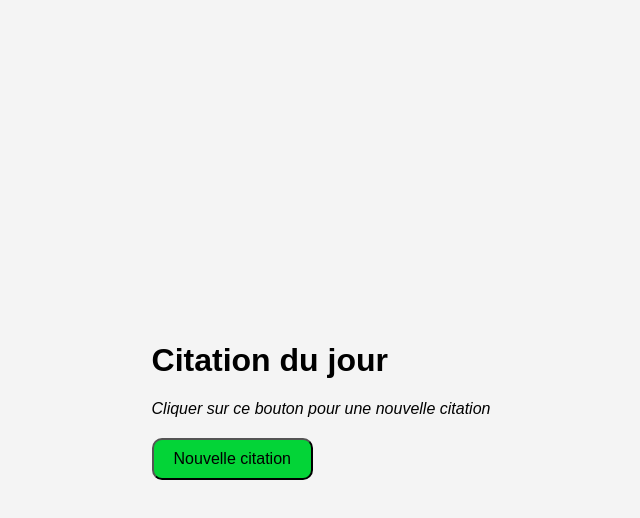
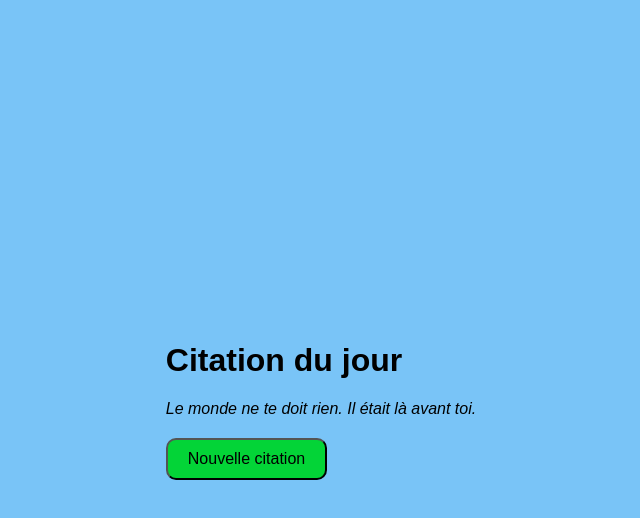
Before and after one commit to Moussa-coder/generateur-de-citation, a plain HTML site: page index.html in a window 1280 px wide. Both pictures are taken after a click on the button "Nouvelle citation". Shown: the whole page, without its empty margins (319-959 px from the left). Drawn offline with Linux system fonts and the light colour scheme.

Commit message:
Mise en place du js

```diff
--- a/index.css
+++ b/index.css
@@ -1,6 +1,6 @@
 body {
     font-family: Arial, sans-serif;
-    background-color: #f4f4f4;
+    background-color: #79c4f7;
     display: flex;
     justify-content: center;
     align-items: center;
--- a/index.js
+++ b/index.js
@@ -0,0 +1,37 @@
+const Citations = [
+  "La vie est un mystère qu’il faut vivre, et non un problème à résoudre.",
+  "Fais de ta vie un rêve, et d’un rêve, une réalité.",
+  "Le succès n’est pas la clé du bonheur. Le bonheur est la clé du succès.",
+  "N’attends pas. Le temps ne sera jamais juste.",
+  "La meilleure façon de prédire l’avenir est de le créer.",
+  "Ne rêve pas ta vie, vis tes rêves.",
+  "Il n’y a pas d’ascenseur vers le succès, tu dois prendre les escaliers.",
+  "On ne peut pas tout contrôler, mais on peut toujours choisir sa réaction.",
+  "Tout le monde veut changer le monde, mais personne ne veut se changer soi-même.",
+  "La vie n'est pas juste, mais elle continue.",
+  "Tu ne peux pas plaire à tout le monde, même en faisant de ton mieux.",
+  "Ce n’est pas parce que c’est difficile qu’on n’essaie pas, c’est parce qu’on n’essaie pas que c’est difficile.",
+  "Les rêves ne fonctionnent que si toi aussi tu travailles.",
+  "Tu n'auras pas toujours de la motivation, alors sois discipliné.",
+  "Le succès, c’est d’aller d’échec en échec sans perdre son enthousiasme.",
+  "On récolte ce que l’on sème, même si parfois, ça prend du temps.",
+  "Tu peux tout faire, mais pas tout en même temps.",
+  "Il n’y a pas de raccourci vers un endroit qui en vaut la peine.",
+  "Personne ne viendra te sauver. C’est à toi de te lever.",
+  "La vérité blesse parfois, mais elle libère toujours.",
+  "Même les bonnes personnes peuvent se fatiguer d’être toujours celles qui comprennent.",
+  "Arrête d'attendre le bon moment. Il ne viendra jamais.",
+  "On ne guérit pas dans l’environnement qui nous a rendu malade.",
+  "La perfection n’existe pas, mais l’amélioration est toujours possible.",
+  "Parfois, abandonner n’est pas un signe de faiblesse, mais d’intelligence.",
+  "Le monde ne te doit rien. Il était là avant toi.",
+  "La maturité, c’est quand tu arrêtes de blâmer les autres pour ta vie.",
+];
+
+const btn = document.getElementById("btn");
+const citationEl = document.getElementById("citation");
+
+btn.addEventListener("click", () => {
+  const index = Math.floor(Math.random() * Citations.length);
+  citationEl.textContent = Citations[index];
+});
```
